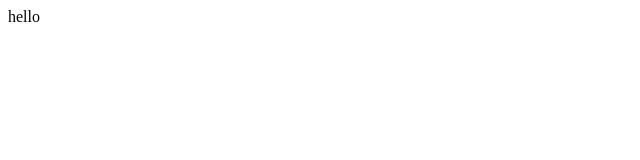
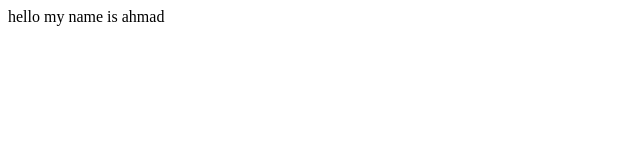
Before and after one commit to ahmad7767/test-8, a plain HTML site: page index.html in a window 1280 px wide. Shown: the whole page, without its empty margins (0-640 px from the left). Drawn offline with Linux system fonts and the light colour scheme.

Commit message:
add line

```diff
--- a/index.html
+++ b/index.html
@@ -7,5 +7,6 @@
 </head>
 <body>
     hello
+    my name is ahmad
 </body>
 </html>
```
